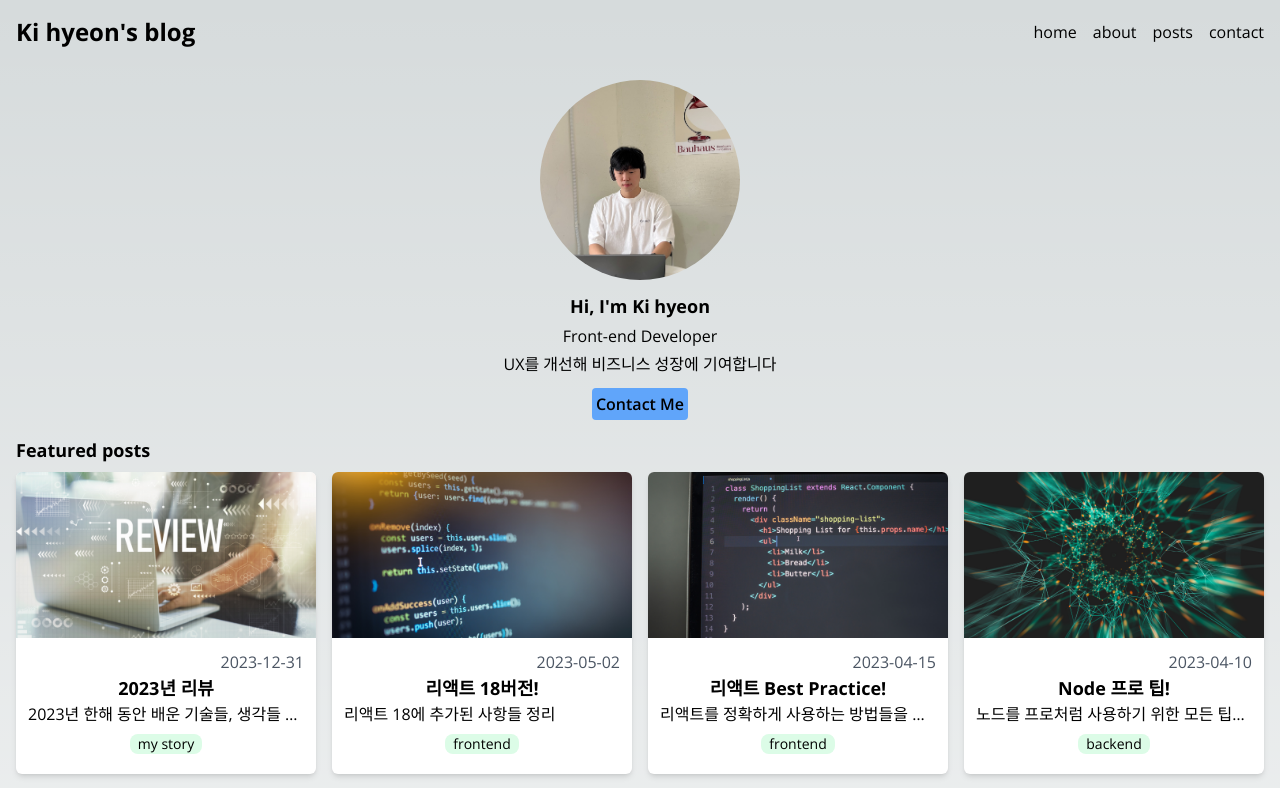
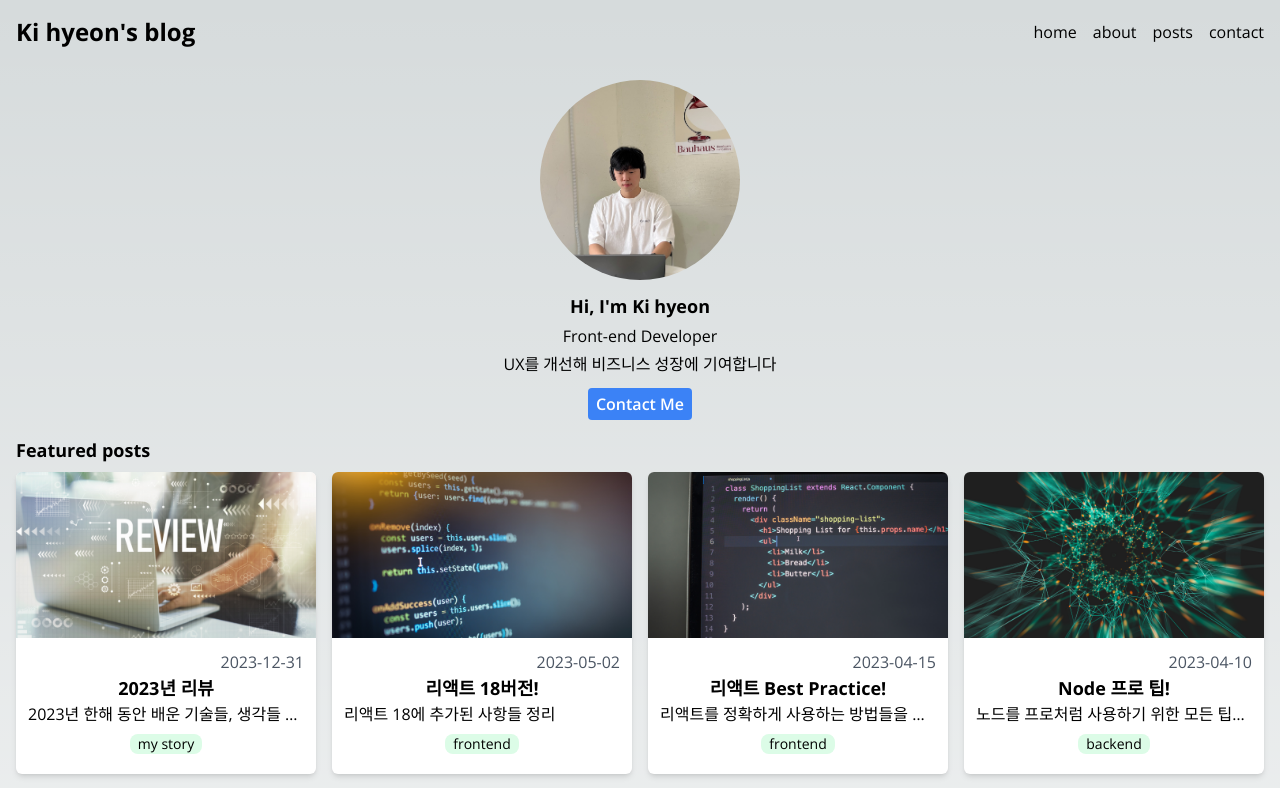
Before and after one commit to kihyeoon/blog, a Next.js app: page / in a window 1280 px wide. Shown: the top 788 px of the page. Built offline with nearby package versions, Linux system fonts and the light colour scheme.

Commit message:
💄 dark theme 설정 비활성화, 버튼 UI 수정

```diff
--- a/src/app/globals.css
+++ b/src/app/globals.css
@@ -8,13 +8,13 @@
   --background-end-rgb: 255, 255, 255;
 }
 
-@media (prefers-color-scheme: dark) {
+/* @media (prefers-color-scheme: dark) {
   :root {
     --foreground-rgb: 255, 255, 255;
     --background-start-rgb: 0, 0, 0;
     --background-end-rgb: 0, 0, 0;
   }
-}
+} */
 
 body {
   color: rgb(var(--foreground-rgb));
--- a/src/components/Hero.tsx
+++ b/src/components/Hero.tsx
@@ -17,7 +17,7 @@ export default function Hero() {
       <h3>Front-end Developer</h3>
       <p>{"UX를 개선해 비즈니스 성장에 기여합니다"}</p>
       <Link href="/contact">
-        <button className="mt-2 rounded bg-blue-400 p-1 font-semibold">
+        <button className="mt-2 rounded bg-blue-500 px-2 py-1 font-semibold text-white">
           Contact Me
         </button>
       </Link>
```
